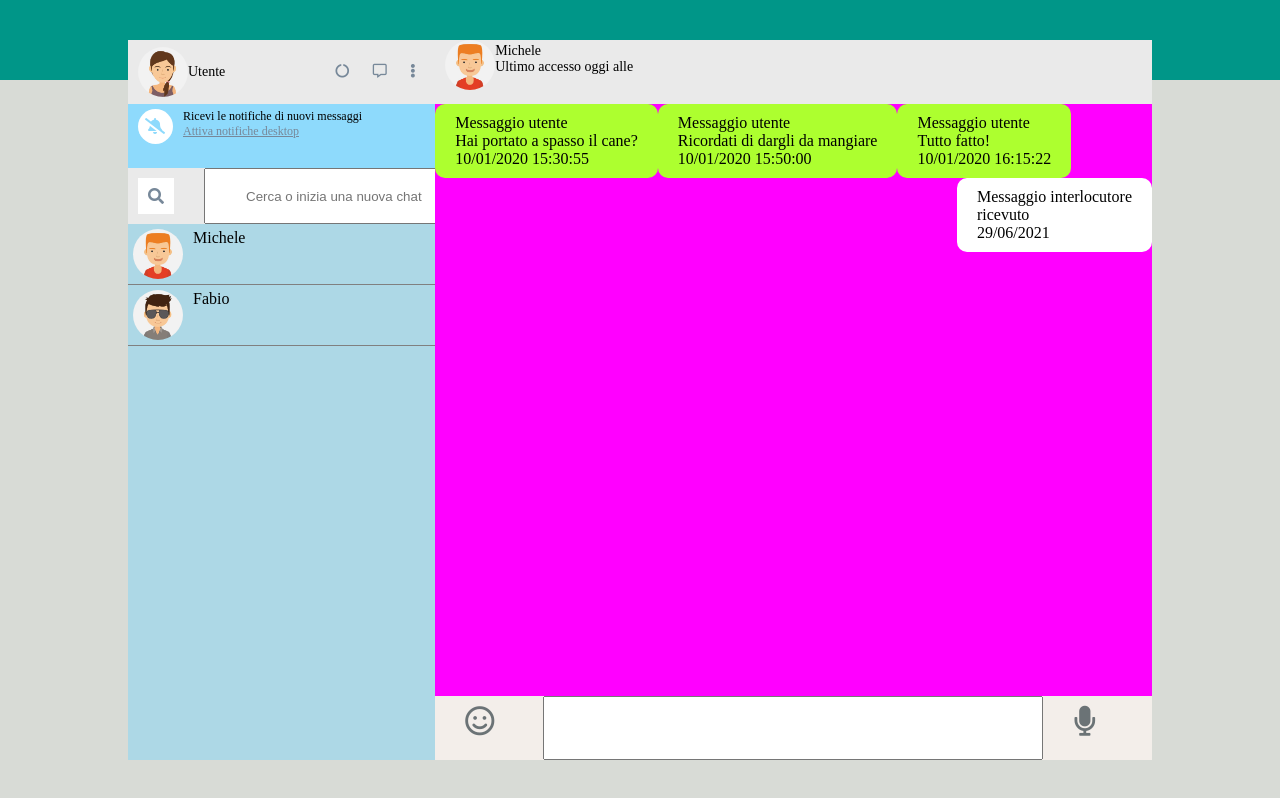
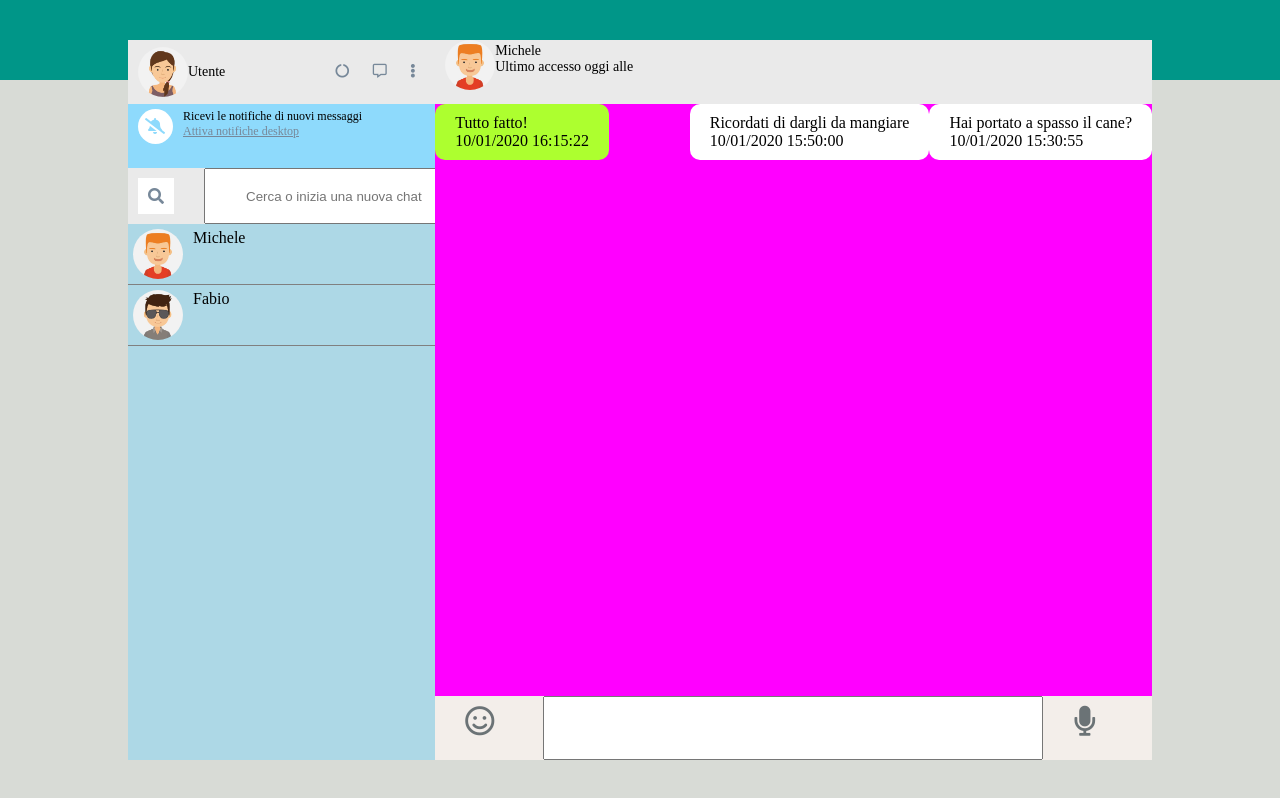
Before and after one commit to La-wii/vue-boolzapp, a plain HTML site: page index.html in a window 1280 px wide. Drawn offline with nearby package versions, Linux system fonts and the light colour scheme.

Commit message:
add v for

```diff
--- a/index.html
+++ b/index.html
@@ -103,30 +103,38 @@
 
                 <div class="chat">
 
+                    <div v-for="(elemento, index) in contacts[0].messages">
 
-                    <div class="green clearfix" v-for="(elemento, index) in contacts[0].messages">
-                        Messaggio utente
-                        <div class="stato">
+                    <div v-if="elemento.status == 'received'" class="green">
+                        <div class="messaggio">
                             {{elemento.text}}
                         </div>
+
+                        <div class="data">
+                            {{elemento.date}}
+                        </div>
+
+                    </div>
+
+                    <div v-else class="white">
+                        <div class="messaggio-risp">
+                            {{elemento.text}}
+                        </div>
+
                         <div class="data">
                             {{elemento.date}}
                         </div>
                     </div>
 
-                    <div class="white clearfix">
-                        Messaggio interlocutore
-                        <div class="stato">
-                            ricevuto
-                        </div>
-                        <div class="data">
-                            29/06/2021
-                        </div>
-                    </div>
+
 
                 </div>
 
-                <footer class="clearfix">
+
+
+            </div>
+
+            <footer>
 
                 <div class="smile">
                     <i class="far fa-smile"></i>
@@ -143,8 +151,6 @@
             </footer>
 
         </div>
-
-        </div>
         <!-- end container -->
 
     </div>
```
Lines whose indentation alone changed are shown as unchanged.
